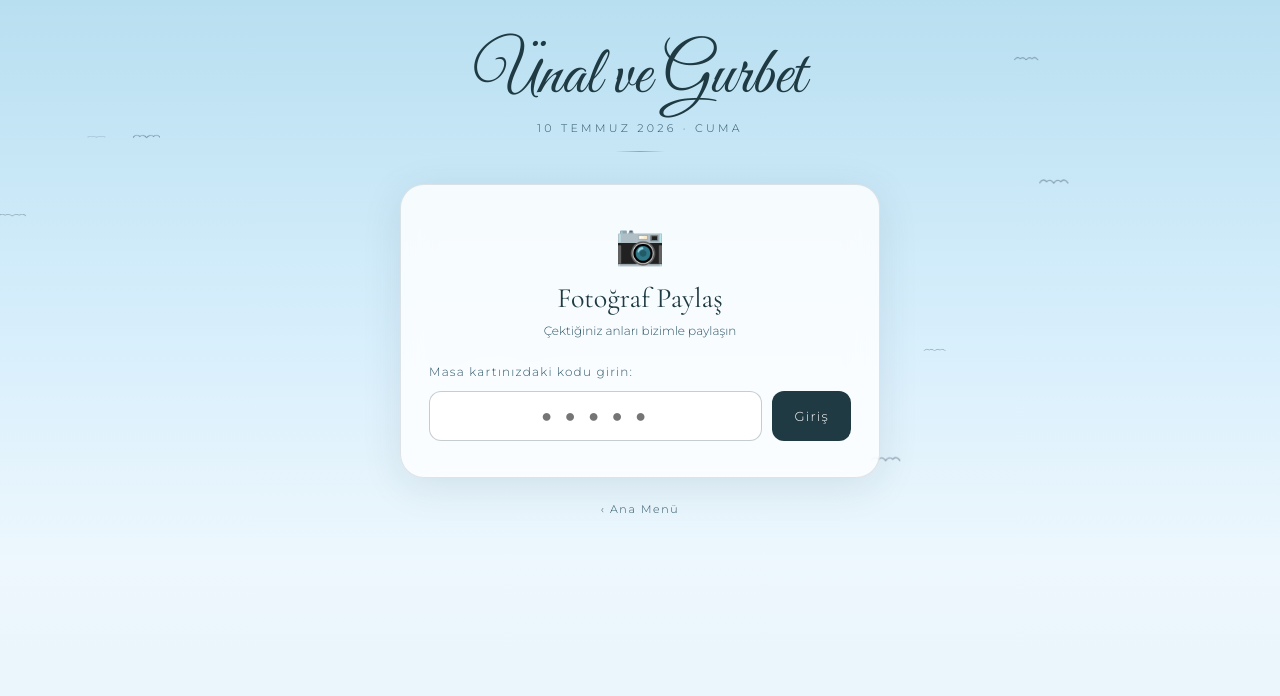
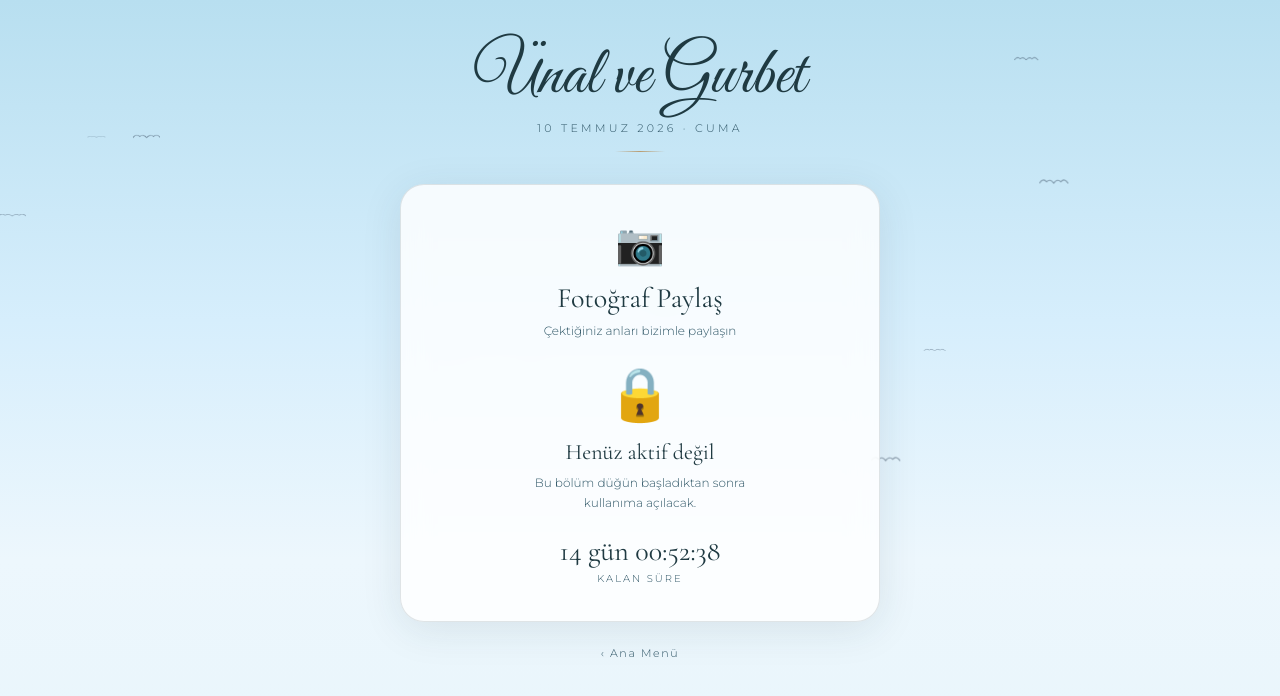
Before and after one commit to davullcu/dugun-fotograflar, a website: page fotograf.html in a window 1280 px wide. Drawn offline with nearby package versions, Linux system fonts and the light colour scheme.

Commit message:
Update fotograf.html

```diff
--- a/fotograf.html
+++ b/fotograf.html
@@ -179,7 +179,7 @@
 })();
 
 /* ─── Saat kilidi ─────────────────────────────────────────────── */
-const UNLOCK = new Date('2026-06-26T00:00:00'); // TEST — düğünden önce geçici olarak açık
+const UNLOCK = new Date('2026-07-10T19:00:00');
 
 function updateLockScreen() {
   const diff = UNLOCK - Date.now();
```
